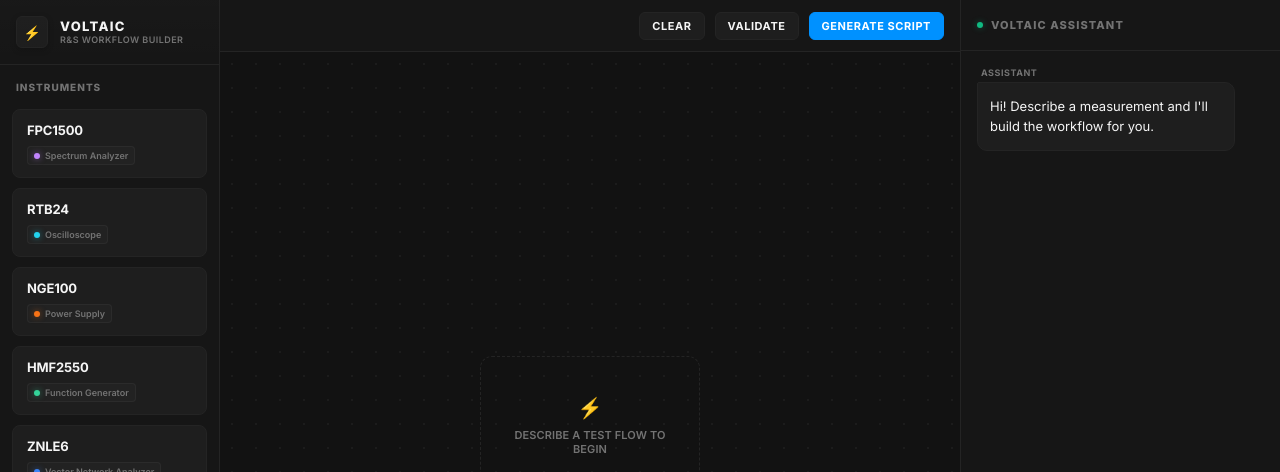
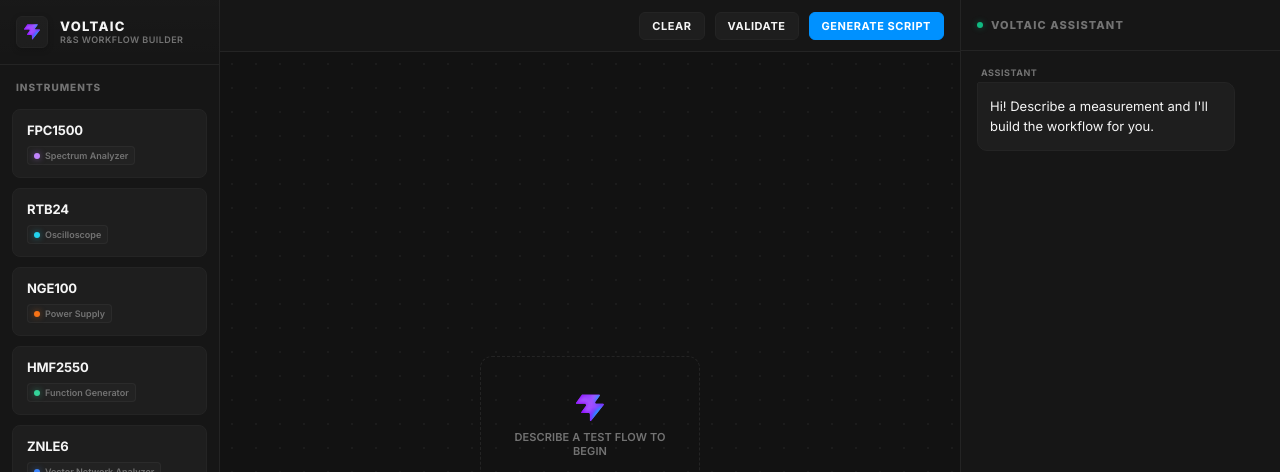
Before and after one commit to I-PHEN/voltaic, a React (Vite) app: page / in a window 1280 px wide. Shown: the top 472 px of the page. Built offline with nearby package versions, Linux system fonts and the light colour scheme.

Commit message:
brand: unify sidebar logo and empty state icons with vector favicon.svg

```diff
--- a/src/App.tsx
+++ b/src/App.tsx
@@ -804,7 +804,9 @@
       {/* LEFT SIDEBAR: Branding & Static Instrument List */}
       <aside className={styles.sidebar}>
         <div className={styles.logoSection}>
-          <div className={styles.logoIcon}>⚡</div>
+          <div className={styles.logoIcon}>
+            <img src="/favicon.svg" style={{ width: '16px', height: '16px' }} alt="Voltaic Logo" />
+          </div>
           <div className={styles.logoTextContainer}>
             <h1 className={styles.logoText}>VOLTAIC</h1>
             <span className={styles.logoSubtitle}>R&S Workflow Builder</span>
@@ -889,7 +891,9 @@
 
           {nodes.length === 0 ? (
             <div className={styles.emptyState}>
-              <div className={styles.emptyStateIcon}>⚡</div>
+              <div className={styles.emptyStateIcon}>
+                <img src="/favicon.svg" style={{ width: '28px', height: '28px' }} alt="Voltaic Logo" />
+              </div>
               <div className={styles.emptyStateText}>
                 Describe a test flow to begin
               </div>
```
